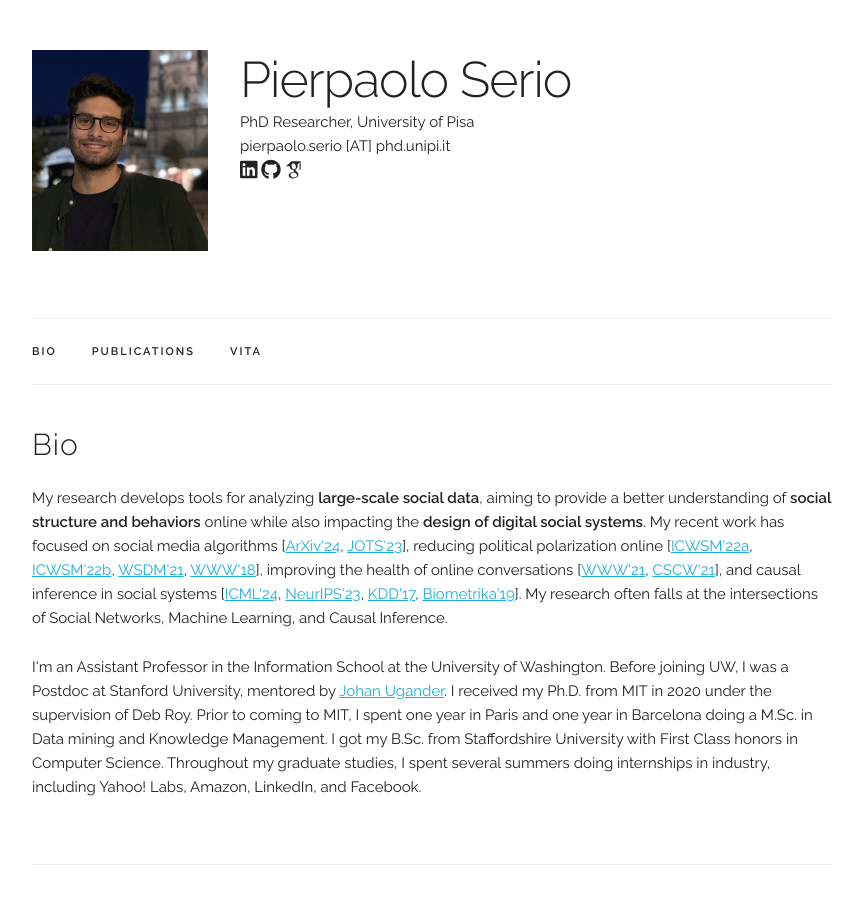
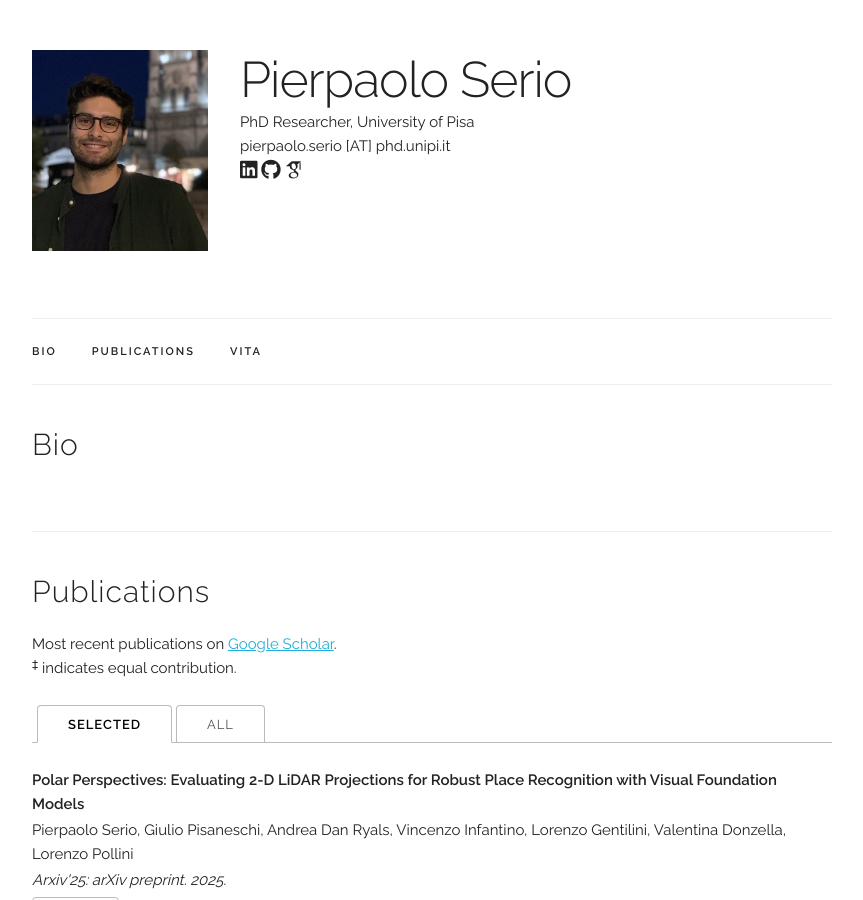
Before and after one commit to seriopierpaolo/seriopierpaolo.github.io, a Jekyll site: the page built from index.html, in a window 1280 px wide and 900 px high. Shown: the whole window, without its empty margins (208-1071 px from the left). Built offline with Jekyll 4.4.1, drawn with Linux system fonts in a browser that asks for light colours; some web fonts are replaced.

Commit message:
Removed Bio

```diff
--- a/index.html
+++ b/index.html
@@ -6,7 +6,7 @@ title: Home
 <div class="docs-section" id="bio">
   <h4>Bio</h4>
   <p>
-  My research develops tools for analyzing <b>large-scale social data</b>, aiming to provide a better understanding of <b>social structure and behaviors</b> online while also impacting the <b>design of digital social systems</b>.
+  <!--My research develops tools for analyzing <b>large-scale social data</b>, aiming to provide a better understanding of <b>social structure and behaviors</b> online while also impacting the <b>design of digital social systems</b>.
   My recent work has focused on social media algorithms
   [<a href="assets/publications/2024_feedwizard/paper.pdf" target="_blank">ArXiv'24</a>,
   <a href="assets/publications/2023_embedding_societal_values/paper.pdf" target="_blank">JOTS'23</a>],
@@ -23,16 +23,16 @@ title: Home
   <a href="assets/publications/2023_peer_review/paper.pdf" target="_blank">NeurIPS'23</a>,
   <a href="assets/publications/2017_detecting_network_effects/paper.pdf" target="_blank">KDD'17</a>,
   <a href="assets/publications/2019_biometrika/paper.pdf" target="_blank">Biometrika'19</a>].
-  My research often falls at the intersections of Social Networks, Machine Learning, and Causal Inference.
+  My research often falls at the intersections of Social Networks, Machine Learning, and Causal Inference.-->
   </p>
 
   <p>
-  I'm an Assistant Professor in the Information School at the University of Washington.
+  <!--I'm an Assistant Professor in the Information School at the University of Washington.
   Before joining UW, I was a Postdoc at Stanford University, mentored by <a href="https://web.stanford.edu/~jugander/" target="_blank">Johan Ugander</a>.
   I received my Ph.D. from MIT in 2020 under the supervision of Deb Roy.
   Prior to coming to MIT, I spent one year in Paris and one year in Barcelona doing a M.Sc. in Data mining and Knowledge Management.
   I got my B.Sc. from Staffordshire University with First Class honors in Computer Science.
-  Throughout my graduate studies, I spent several summers doing internships in industry, including Yahoo! Labs, Amazon, LinkedIn, and Facebook.
+  Throughout my graduate studies, I spent several summers doing internships in industry, including Yahoo! Labs, Amazon, LinkedIn, and Facebook.-->
   </p>
 </div>
 
```
